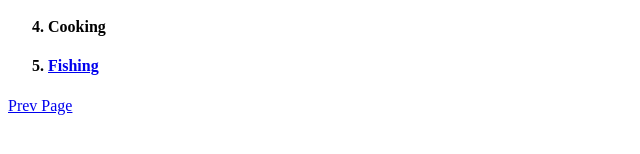
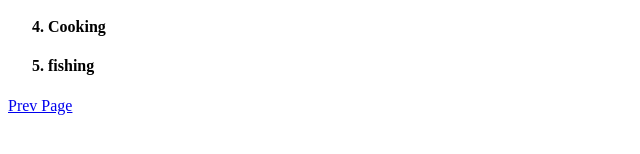
Before and after one commit to CWhk21/cv, a plain HTML site: page Hobbies.html in a window 1280 px wide. Shown: the part 156-310 px from the top of the page, 0-640 px from the left. Drawn offline with Linux system fonts and the light colour scheme.

Commit message:
Update Hobbies.html

```diff
--- a/Hobbies.html
+++ b/Hobbies.html
@@ -11,7 +11,7 @@
         <h4><li>Travelling</li></h4>
         <h4><li>Renovation Projects</li></h4>
         <h4><li>Cooking</li></h4>
-        <li><a href="https://scontent.fslc3-1.fna.fbcdn.net/v/t1.6435-9/34014544_10214761157076524_7396408604015722496_n.jpg?_nc_cat=109&ccb=1-7&_nc_sid=730e14&_nc_ohc=fPQ7UpjH-r4AX8LRXIB&_nc_ht=scontent.fslc3-1.fna&oh=00_AT88fpXGc_Iw-xp-VhS0Cj-oQbrLRl2WfoFALU92Z72L6w&oe=631E8EF8">Fishing</a>  </li>
+        <h4><li>fishing</li></h4>
       </ol></h4>
       <a href="index.html">Prev Page</a>
   </body>
```
